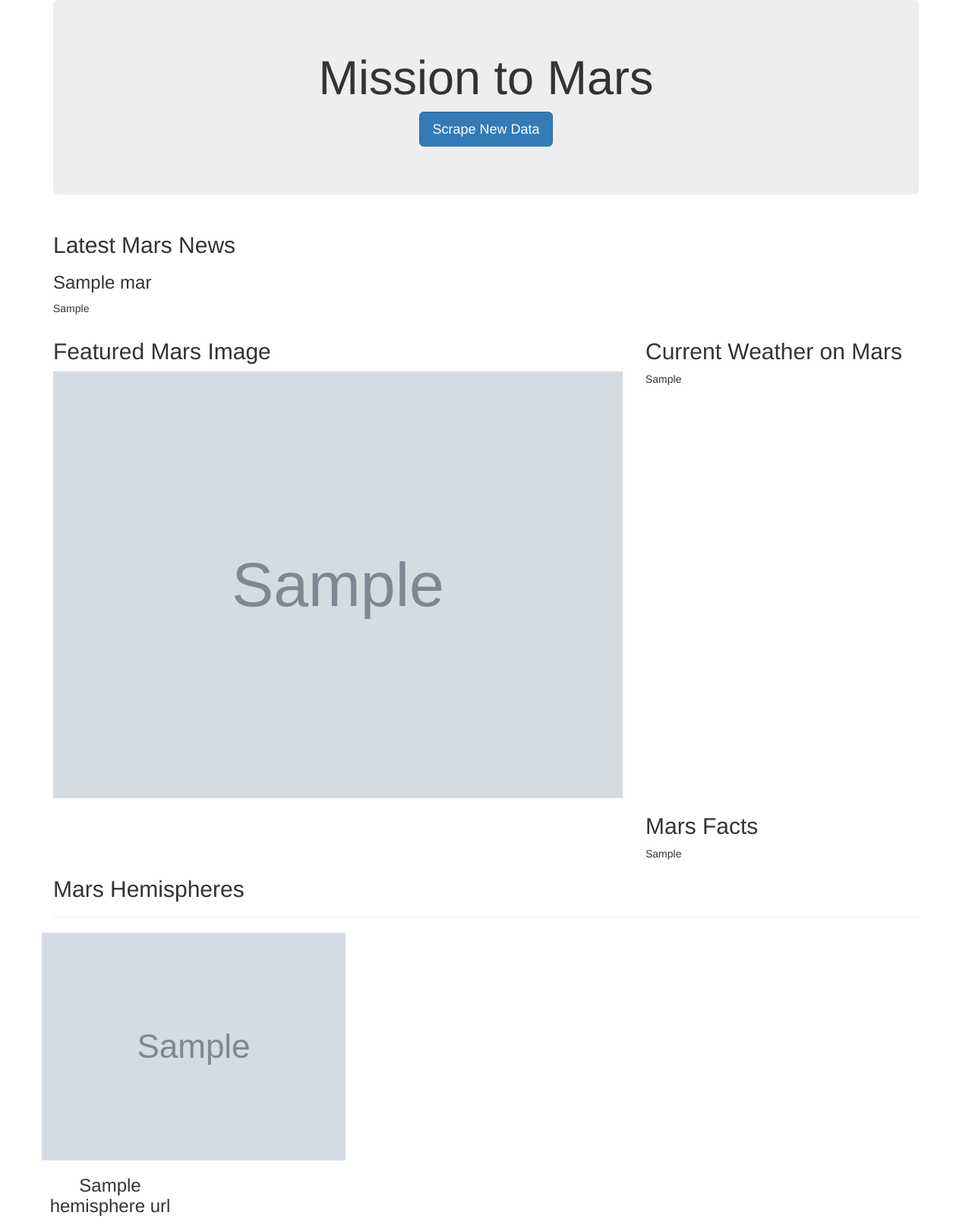
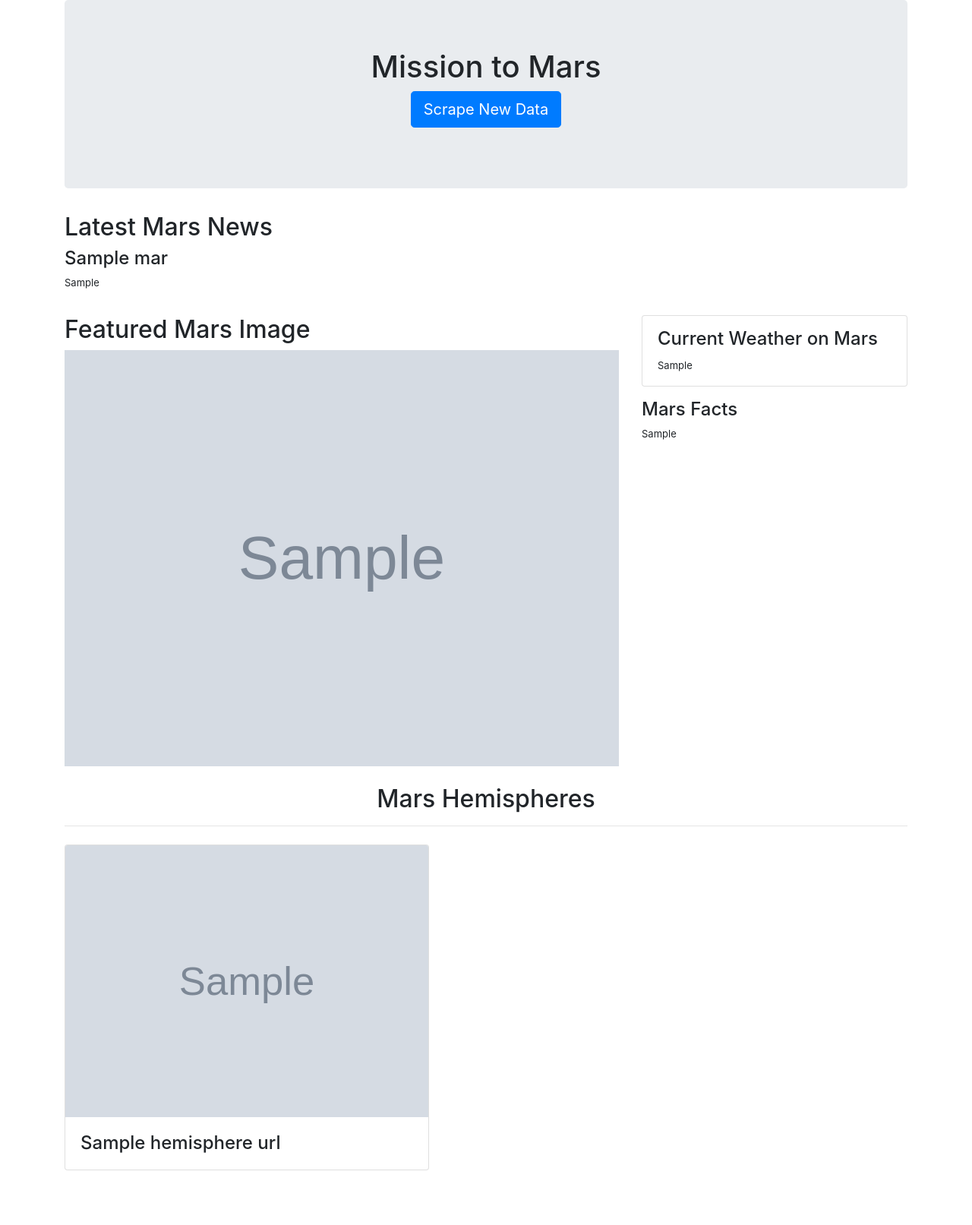
Before and after one commit to skonkiel/mars_news, a Flask app: page / in a window 1280 px wide. Shown: the whole page at 76% size. After the commit the page ends 1541 px from the top, so only its background shows below. Run offline with Flask 2, Linux system fonts and the light colour scheme; grey boxes marked "Sample" are stand-in pictures; a database or web service that is not in the repository returns one stand-in record (values such as "Sample title"); some libraries are stand-ins or nearby versions.

Commit message:
layout changes

```diff
--- /dev/null
+++ b/static/style.css
@@ -0,0 +1,7 @@
+th {
+    text-align: left;
+}
+
+body {
+    font-size: 13px;
+}
--- a/templates/index.html
+++ b/templates/index.html
@@ -6,13 +6,14 @@
   <meta name="viewport" content="width=device-width, initial-scale=1.0">
   <meta http-equiv="X-UA-Compatible" content="ie=edge">
   <title>MISSION TO MARS</title>
-  <link rel="stylesheet" href="https://maxcdn.bootstrapcdn.com/bootstrap/3.3.7/css/bootstrap.min.css">
+  <link rel="stylesheet" href="https://stackpath.bootstrapcdn.com/bootstrap/4.4.1/css/bootstrap.min.css" integrity="sha384-Vkoo8x4CGsO3+Hhxv8T/Q5PaXtkKtu6ug5TOeNV6gBiFeWPGFN9MuhOf23Q9Ifjh" crossorigin="anonymous">
+  <link rel="stylesheet" type= "text/css" href="{{ url_for('static', filename='style.css')}}">
 </head>
 
 <body>
   <div class="container">
 
-    <div class="jumbotron text-center">
+    <div class="jumbotron text-center header">
       <h1>Mission to Mars</h1>
       <p><a class="btn btn-primary btn-lg" href="/scrape" role="button">Scrape New Data</a></p>
     </div>
@@ -22,64 +23,51 @@
       <!-- Mars news -->
       <div class="col-md-12">
           <h2 class="heading">Latest Mars News</h2>
-            <h3 class="heading">{{mars.news_title}}</h3>
+            <h4 class="heading">{{mars.news_title}}</h4>
             <p>{{mars.news_para}}</p>
       </div>
     </div>
-    <!-- Featured image -->
+
     <div class="row">
-      <div class="col-md-8">
-          <h2 class="heading">Featured Mars Image</h2>
+      <!-- Featured image -->
+      <div class="col-xs-12 col-sm-12 col-md-8">
+          <h2 class="heading mt-3">Featured Mars Image</h2>
           <img src='{{mars.featured_image_url}}' alt="Featured Mars image" style="width: 100%;">
+      </div>
+      <!-- Mars current weather -->
+      <div class="col-xs-12 col-sm-12 col-md-4">
+        <div class="card mt-3">
+          <div class="card-body py-3">
+          <h4 class="card-title">Current Weather on Mars</h4>
+          <div class="card-text">{{mars.mars_weather}}</div>
         </div>
-      <!-- Mars current weather -->
-      <div class="col-md-4">
-          <h2 class="heading">Current Weather on Mars</h2>
-          <p>{{mars.mars_weather}}</p>
+        </div>
 
-      </div>
-      <div class="col-md-8">
-      </div>
       <!-- Mars facts table -->
-      <div class="col-md-4">
-          <h2 class="heading">Mars Facts</h2>
-          {{mars.html_table}}
+
+          <h4 class="heading text-left mt-3">Mars Facts</h4>
+          {{mars.html_table | safe}}
           <!-- html_table -->
       </div>
     </div>
     <!-- Hemisphere photos (cards) -->
     <div class="row">
-        <div class="col-md-12">
-          <h2 class="heading">Mars Hemispheres</h2>
+        <div class="col-md-12 text-center">
+          <h2 class="heading header-center mt-4">Mars Hemispheres</h2>
           <hr>
         </div>
+        <div>
           {% for h in mars.hemisphere_urls %}
-          <div class="md-col-6">
-          <div class="card text-center" style="width: 18rem;">
-            <img src="{{h.img_url}}" class="card-img-top mt-5" alt="{{h.title}}">
+          <div class="col-md-6 float-left">
+          <div class="card mt-2" style="width: 30rem;">
+            <img src="{{h.img_url}}" class="card-img-top" alt="{{h.title}}">
             <div class="card-body">
-              <h3 class="card-title">{{h.title}}</h3>
+              <h4 class="card-text">{{h.title}}</h4>
             </div>
           </div>
           </div>
           {% endfor %}
-    </div>
-
-    <div class="row">
-        <div class="col-md-6">
-
-          </div>
-        <div class="col-md-6">
-
-          </div>
-    </div>
-    <div class="row">
-        <div class="col-md-6">
-
-          </div>
-        <div class="col-md-6">
-
-          </div>
+        </div>
     </div>
   </div>
 </body>
```
